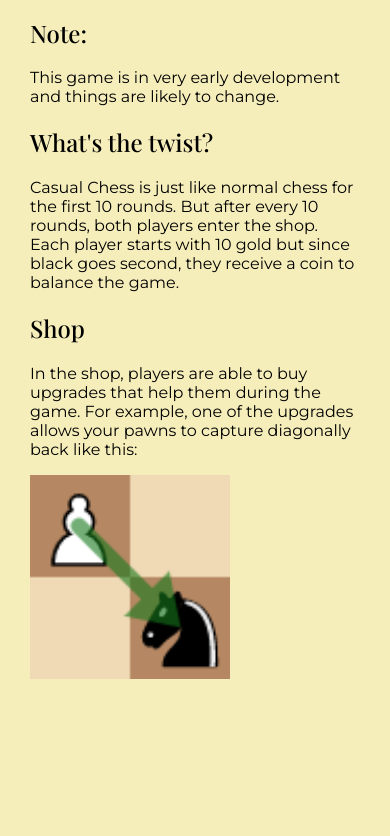
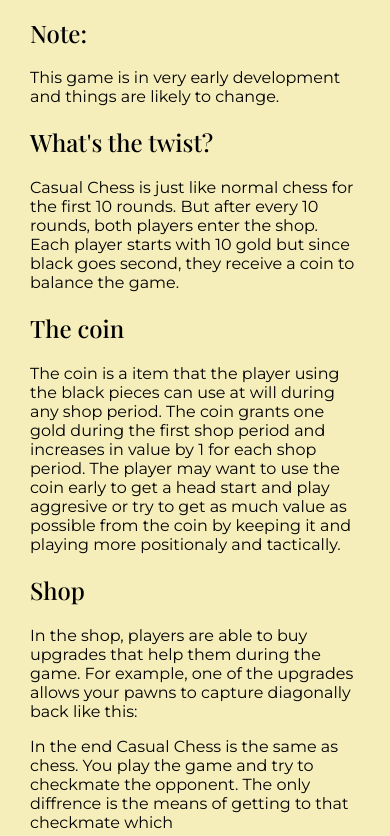
Before and after one commit to Rasul583/Chess-game, a plain HTML site: page Q&A.html in a window 390 px wide. Shown: the part 264-1100 px from the top of the page. Before the commit the page ends 977 px from the top, so only its background shows below. Drawn offline with nearby package versions, Linux system fonts and the light colour scheme.

Commit message:
fix för mobil kinda

```diff
--- a/Q&A.html
+++ b/Q&A.html
@@ -3,7 +3,8 @@
 <head>
     <link rel="preconnect" href="https://fonts.gstatic.com">
     <link href="https://fonts.googleapis.com/css2?family=Montserrat&family=Playfair+Display:wght@400;500;600;900&display=swap" rel="stylesheet">    <link href="styles/styles.css" rel="stylesheet" type="text/css">
-    <meta charset="utf-8" />
+    <meta charset="utf-8"/>
+    <meta name="viewport" content="width=device-width, initial-scale=1"/>
     <title>Casual Chess</title>
 </head>
 <body>
@@ -28,9 +29,17 @@
     <p>Casual Chess is just like normal chess for the first 10 rounds. But after every 10 rounds,
     both players enter the shop. Each player starts with 10 gold but since black goes second,
     they receive a coin to balance the game.</p>
+    <h2>The coin</h2>
+    <p>The coin is a item that the player using the black pieces can use at will during any shop period.
+        The coin grants one gold during the first shop period and increases in value by 1 for each shop period.
+        The player may want to use the coin early to get a head start and play aggresive or try to get as
+        much value as possible from the coin by keeping it and playing more positionaly and tactically.</p>
     <h2>Shop</h2>
     <p>In the shop, players are able to buy upgrades that help them during the game.
     For example, one of the upgrades allows your pawns to capture diagonally back like this:</p>
+    <p>In the end Casual Chess is the same as chess. You play the game and try to checkmate the opponent.
+        The only diffrence is the means of getting to that checkmate which
+    </p>
     <img src="images/pawn.png" alt="pawn capturing a knight" width="200">
 </body>
 </html>
```
Also changed, not shown: contact-me.html (+2 -1 lines), index.html (+2 -1 lines), play.html (+2 -1 lines).
